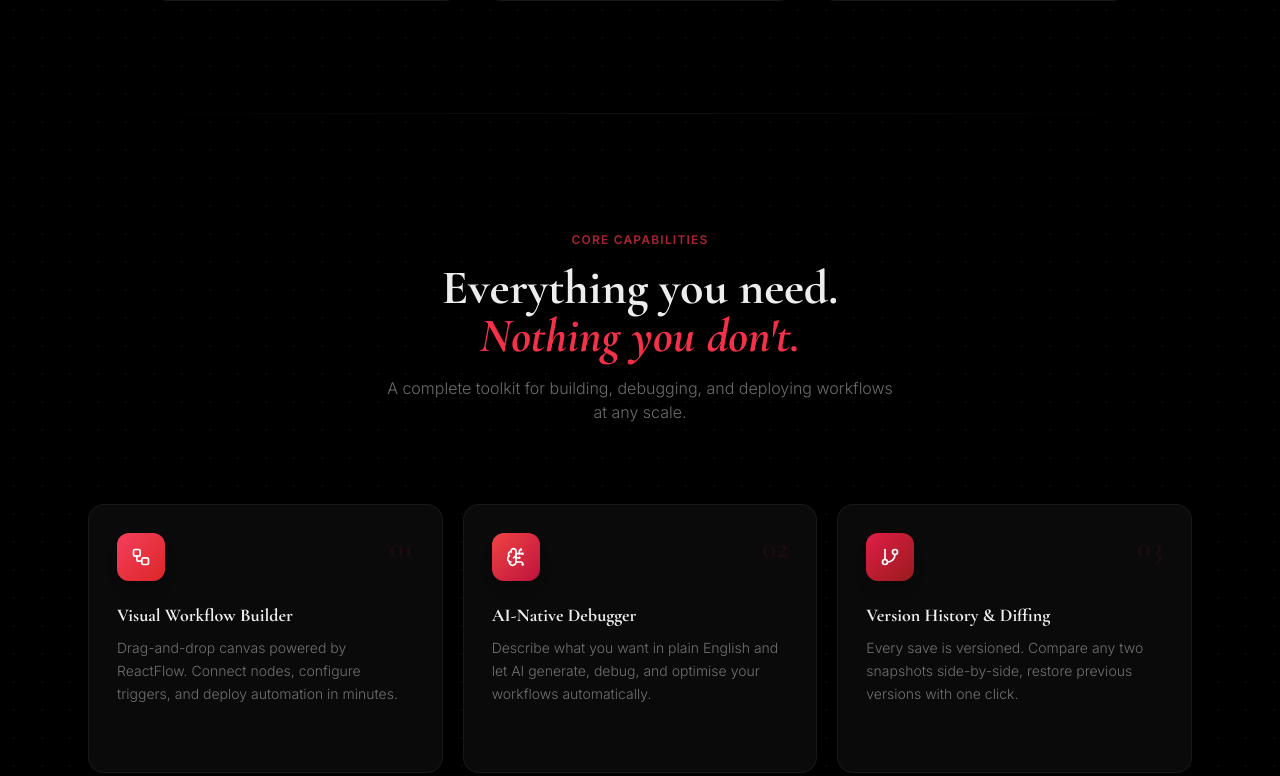
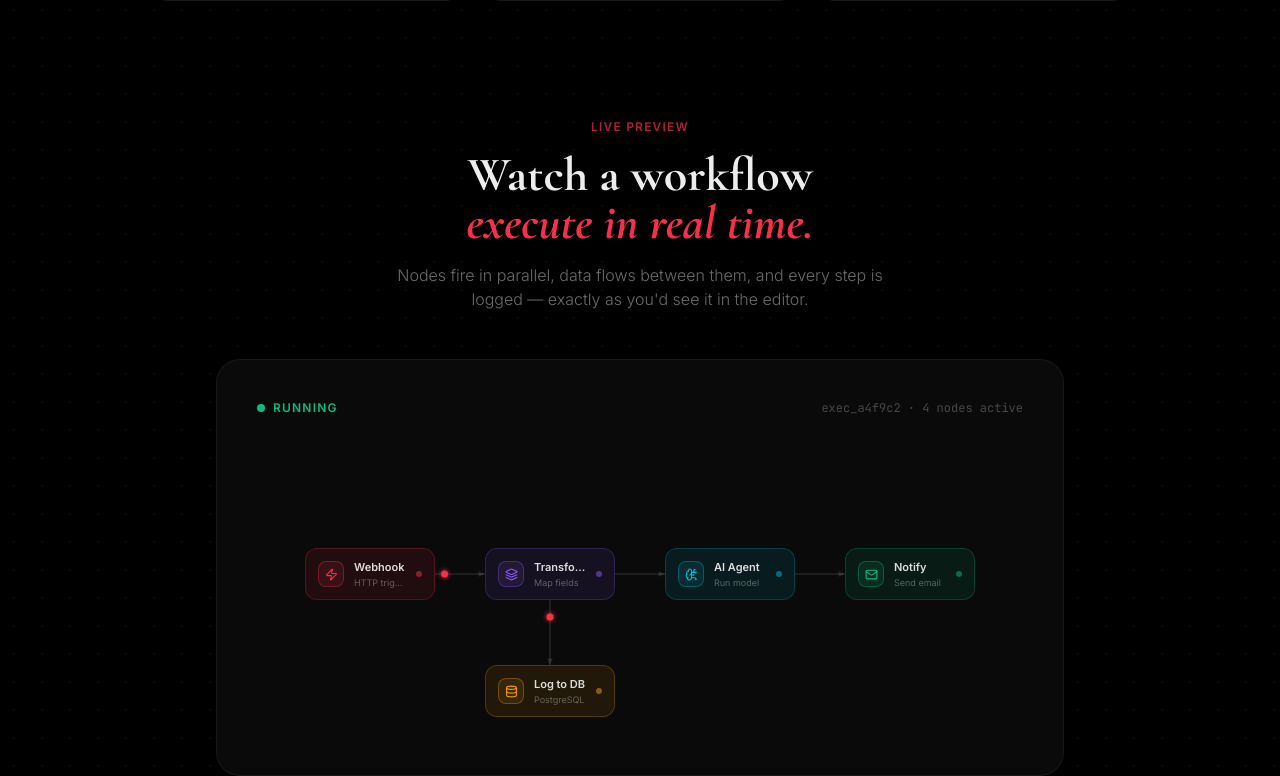
Before and after one commit to shawaizsher/flowmation, a React (Vite) app in the folder frontend/: page / in a window 1280 px wide. Shown: the part 2524-3300 px from the top of the page. Built offline with nearby package versions, Linux system fonts and the light colour scheme.

Commit message:
Added workflow animation

```diff
--- /dev/null
+++ b/frontend/src/components/WorkflowAnimation.tsx
@@ -0,0 +1,163 @@
+import { motion } from 'framer-motion';
+import { Zap, Layers, BrainCircuit, Mail, Database } from 'lucide-react';
+
+const NW = 130; // node width
+const NH = 52;  // node height
+
+const NODES = [
+  { id: 'n1', x: 15,  y: 108, label: 'Webhook',   sub: 'HTTP trigger', Icon: Zap,          color: '#F63049', bg: 'rgba(246,48,73,0.1)'  },
+  { id: 'n2', x: 195, y: 108, label: 'Transform', sub: 'Map fields',   Icon: Layers,       color: '#8b5cf6', bg: 'rgba(139,92,246,0.1)' },
+  { id: 'n3', x: 375, y: 108, label: 'AI Agent',  sub: 'Run model',    Icon: BrainCircuit,  color: '#06b6d4', bg: 'rgba(6,182,212,0.1)'  },
+  { id: 'n4', x: 555, y: 108, label: 'Notify',    sub: 'Send email',   Icon: Mail,          color: '#10b981', bg: 'rgba(16,185,129,0.1)' },
+  { id: 'n5', x: 195, y: 225, label: 'Log to DB', sub: 'PostgreSQL',   Icon: Database,      color: '#f59e0b', bg: 'rgba(245,158,11,0.1)' },
+];
+
+// Edge connection point math (NW=130, NH=52):
+// right-center of node (x,y) = (x+130, y+26)
+// bottom-center          = (x+65,  y+52)
+// left-center            = (x,     y+26)
+// top-center             = (x+65,  y)
+const EDGES = [
+  { id: 'e1', x1: 145, y1: 134, x2: 195, y2: 134, isV: false, dur: 1.5, delay: 0   }, // n1 → n2
+  { id: 'e2', x1: 325, y1: 134, x2: 375, y2: 134, isV: false, dur: 1.5, delay: 0.5 }, // n2 → n3
+  { id: 'e3', x1: 505, y1: 134, x2: 555, y2: 134, isV: false, dur: 1.5, delay: 1.0 }, // n3 → n4
+  { id: 'e4', x1: 260, y1: 160, x2: 260, y2: 225, isV: true,  dur: 1.2, delay: 0.6 }, // n2 ↓ n5
+];
+
+const CANVAS_W = 700;
+const CANVAS_H = 295;
+
+export default function WorkflowAnimation({ isDark }: { isDark: boolean }) {
+  const edgeColor = isDark ? 'rgba(255,255,255,0.11)' : 'rgba(0,0,0,0.12)';
+  const textMain  = isDark ? 'rgba(255,255,255,0.85)' : 'rgba(0,0,0,0.82)';
+  const textSub   = isDark ? 'rgba(255,255,255,0.32)' : 'rgba(0,0,0,0.38)';
+
+  return (
+    <div
+      className="relative mx-auto select-none"
+      style={{ width: CANVAS_W, height: CANVAS_H, maxWidth: '100%' }}
+    >
+      {/* ── Nodes (HTML so Lucide icons render naturally) ── */}
+      {NODES.map((node, i) => (
+        <motion.div
+          key={node.id}
+          initial={{ opacity: 0, scale: 0.86 }}
+          animate={{ opacity: 1, scale: 1 }}
+          transition={{ delay: 0.15 + i * 0.1, duration: 0.4, ease: [0.16, 1, 0.3, 1] }}
+          className="absolute flex items-center gap-2.5 px-3 rounded-xl border"
+          style={{
+            left: node.x, top: node.y,
+            width: NW, height: NH,
+            background: node.bg,
+            borderColor: node.color + '38',
+          }}
+        >
+          {/* Icon box */}
+          <div
+            className="w-[26px] h-[26px] rounded-lg flex items-center justify-center shrink-0 border"
+            style={{ background: node.bg, borderColor: node.color + '55' }}
+          >
+            <node.Icon size={13} style={{ color: node.color }} />
+          </div>
+
+          {/* Labels */}
+          <div className="min-w-0 flex-1">
+            <div className="text-[11px] font-semibold leading-tight truncate" style={{ color: textMain }}>
+              {node.label}
+            </div>
+            <div className="text-[9px] leading-tight mt-[2px] truncate" style={{ color: textSub }}>
+              {node.sub}
+            </div>
+          </div>
+
+          {/* Status pulse dot */}
+          <div
+            className="w-[6px] h-[6px] rounded-full shrink-0 animate-pulse"
+            style={{ background: node.color }}
+          />
+        </motion.div>
+      ))}
+
+      {/* ── SVG overlay: edges + animated dots ── */}
+      <svg
+        className="absolute inset-0 pointer-events-none"
+        width={CANVAS_W}
+        height={CANVAS_H}
+        style={{ overflow: 'visible' }}
+      >
+        <defs>
+          {/* Arrowhead */}
+          <marker id="wf-arrow" viewBox="0 0 8 8" refX="7" refY="4"
+            markerWidth="5" markerHeight="5" orient="auto-start-reverse">
+            <path d="M 0 1 L 7 4 L 0 7 z" fill={edgeColor} />
+          </marker>
+
+          {/* Glow filter for dot */}
+          <filter id="dot-glow" x="-80%" y="-80%" width="260%" height="260%">
+            <feGaussianBlur stdDeviation="2.5" result="blur" />
+            <feMerge>
+              <feMergeNode in="blur" />
+              <feMergeNode in="SourceGraphic" />
+            </feMerge>
+          </filter>
+        </defs>
+
+        {EDGES.map((e, i) => {
+          const len = e.isV ? (e.y2 - e.y1) : (e.x2 - e.x1);
+          const d = `M ${e.x1} ${e.y1} L ${e.x2} ${e.y2}`;
+
+          // 4-keyframe arrays so lengths always match
+          const xFrames = e.isV
+            ? [e.x1, e.x1, e.x1, e.x1]
+            : [e.x1, e.x1, e.x2, e.x2];
+          const yFrames = e.isV
+            ? [e.y1, e.y1, e.y2, e.y2]
+            : [e.y1, e.y1, e.y1, e.y1];
+
+          return (
+            <g key={e.id}>
+              {/* Edge line — draws itself on mount */}
+              <motion.path
+                d={d}
+                fill="none"
+                stroke={edgeColor}
+                strokeWidth="1.5"
+                strokeDasharray={`${len} ${len}`}
+                markerEnd="url(#wf-arrow)"
+                initial={{ strokeDashoffset: len }}
+                animate={{ strokeDashoffset: 0 }}
+                transition={{ delay: 0.5 + i * 0.12, duration: 0.5, ease: 'easeOut' }}
+              />
+
+              {/* Traveling pulse dot */}
+              <motion.g
+                initial={{ x: e.x1, y: e.y1, opacity: 0 }}
+                animate={{
+                  x: xFrames,
+                  y: yFrames,
+                  opacity: [0, 1, 1, 0],
+                }}
+                transition={{
+                  duration: e.dur,
+                  times: [0, 0.07, 0.82, 1],
+                  repeat: Infinity,
+                  delay: e.delay,
+                  ease: 'linear',
+                  repeatDelay: 1.8,
+                }}
+              >
+                <circle
+                  cx={0}
+                  cy={0}
+                  r={3.5}
+                  fill="#F63049"
+                  filter="url(#dot-glow)"
+                />
+              </motion.g>
+            </g>
+          );
+        })}
+      </svg>
+    </div>
+  );
+}
--- a/frontend/src/pages/LandingPage.tsx
+++ b/frontend/src/pages/LandingPage.tsx
@@ -14,6 +14,7 @@ import {
 } from 'react-icons/si';
 import FlowaLogo from '../components/FlowaLogo';
 import { Radar, IconContainer } from '../components/Radar';
+import WorkflowAnimation from '../components/WorkflowAnimation';
 
 /* ── Theme helper ── */
 function mkTheme(dark: boolean) {
@@ -177,6 +178,7 @@ export default function LandingPage() {
   const statsObs      = useInView(0.3);
   const radarObs      = useInView(0.2);
   const stepsObs      = useInView(0.2);
+  const workflowObs   = useInView(0.15);
   const featObs       = useInView(0.1);
   const highlightsObs = useInView(0.15);
   const useCasesObs   = useInView(0.15);
@@ -460,6 +462,52 @@ export default function LandingPage() {
         </div>
       </section>
 
+      {/* ── Workflow Animation ── */}
+      <section ref={workflowObs.ref} className="relative z-10 max-w-4xl mx-auto px-6 pb-24">
+        <div className="text-center mb-12">
+          <span
+            className={`inline-block text-xs font-semibold uppercase tracking-widest mb-4 transition-all duration-700 ${workflowObs.inView ? 'opacity-100 translate-y-0' : 'opacity-0 translate-y-4'}`}
+            style={{ color: 'rgba(246,48,73,0.7)' }}
+          >
+            LIVE PREVIEW
+          </span>
+          <h2
+            className={`font-display text-4xl md:text-5xl font-bold leading-[1.15] mb-4 transition-all duration-700 delay-100 ${workflowObs.inView ? 'opacity-100 translate-y-0' : 'opacity-0 translate-y-8'}`}
+            style={{ color: t.text }}
+          >
+            Watch a workflow<br />
+            <span className="italic" style={{ color: '#F63049' }}>execute in real time.</span>
+          </h2>
+          <p
+            className={`max-w-lg mx-auto font-body text-base font-light transition-all duration-700 delay-150 ${workflowObs.inView ? 'opacity-100 translate-y-0' : 'opacity-0 translate-y-6'}`}
+            style={{ color: t.textMuted }}
+          >
+            Nodes fire in parallel, data flows between them, and every step is logged — exactly as you'd see it in the editor.
+          </p>
+        </div>
+
+        <div
+          className={`rounded-3xl border p-6 md:p-10 overflow-x-auto transition-all duration-700 delay-200 ${workflowObs.inView ? 'opacity-100 translate-y-0' : 'opacity-0 translate-y-8'}`}
+          style={{ background: t.cardBg, borderColor: t.border }}
+        >
+          {/* Running badge */}
+          <div className="flex items-center gap-2 mb-6">
+            <span className="relative flex h-2 w-2">
+              <span className="animate-ping absolute inline-flex h-full w-full rounded-full opacity-75" style={{ background: '#10b981' }} />
+              <span className="relative inline-flex rounded-full h-2 w-2" style={{ background: '#10b981' }} />
+            </span>
+            <span className="text-xs font-semibold uppercase tracking-widest" style={{ color: '#10b981' }}>
+              Running
+            </span>
+            <span className="text-xs ml-auto font-mono" style={{ color: t.textDim }}>
+              exec_a4f9c2 · 4 nodes active
+            </span>
+          </div>
+
+          <WorkflowAnimation isDark={isDark} />
+        </div>
+      </section>
+
       {/* Divider */}
       <div className="relative z-10 max-w-6xl mx-auto px-6">
         <div className="h-px" style={{ background: `linear-gradient(to right, transparent, ${t.border}, transparent)` }} />
```
